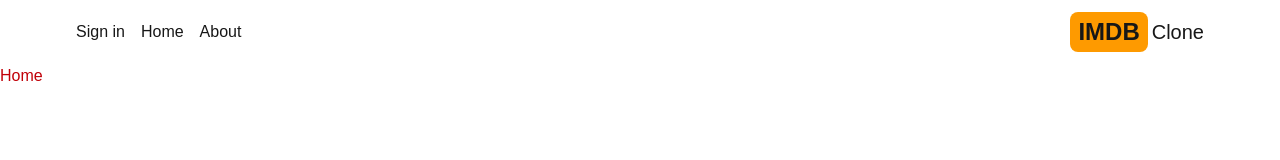
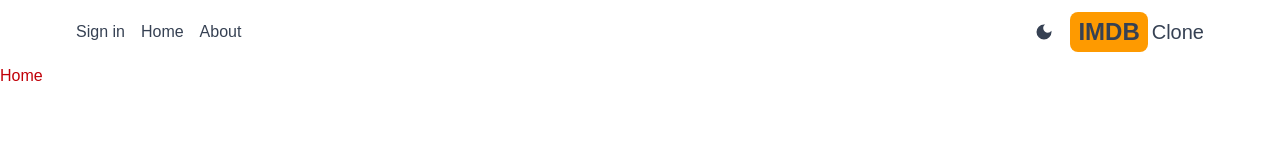
Before and after one commit to Edwards-Alex/next-imdb, a Next.js app: page / in a window 1280 px wide. Shown: the top 160 px of the page. Built offline with nearby package versions, Linux system fonts and the light colour scheme.

Commit message:
add dark mode functionality but not work ... fix after

```diff
--- a/src/app/layout.js
+++ b/src/app/layout.js
@@ -1,6 +1,7 @@
 import { Geist, Geist_Mono } from "next/font/google";
 import "./globals.css";
-import Header from "../components/Header.jsx";
+import Header from "@/components/Header";
+import ThemCom from "@/components/ThemeCom";
 
 const geistSans = Geist({
   variable: "--font-geist-sans",
@@ -19,12 +20,12 @@
 
 export default function RootLayout({ children }) {
   return (
-    <html lang="en">
-      <body
-        className={`${geistSans.variable} ${geistMono.variable} antialiased`}
-      >
-        <Header />
-        {children}
+    <html lang="en" suppressHydrationWarning>
+      <body>
+        <ThemCom>
+          <Header />
+          {children}
+        </ThemCom>
       </body>
     </html>
   );
--- /dev/null
+++ b/src/components/DarkModeSwitch.jsx
@@ -0,0 +1,27 @@
+'use client'
+import { MdLightMode, MdDarkMode } from 'react-icons/md'
+import { useTheme } from "next-themes"
+import { useEffect, useState } from "react";
+
+export default function DarkModeSwitch() {
+    const { theme, setTheme, systemTheme } = useTheme();
+    const [mounted, setMounted] = useState(false);
+    const currentTheme = theme === 'system' ? systemTheme : theme;
+    useEffect(() => setMounted(true), []);
+    return (
+        <div>
+            {mounted &&
+                (currentTheme === 'dark' ? (
+                    <MdLightMode
+                        onClick={() => setTheme('light')}
+                        className='text-xl cursor-pointer hover:text-amber-500'
+                    />
+                ) : (
+                    <MdDarkMode
+                        onClick={( ) => setTheme('dark')}
+                        className='text-xl cursor-pointer hover:text-amber-500'
+                    />
+                ))}
+        </div>
+    )
+}
--- a/src/components/Header.jsx
+++ b/src/components/Header.jsx
@@ -1,5 +1,6 @@
 import React from 'react'
 import Link from 'next/link'
+import DarkModeSwitch from './DarkModeSwitch.jsx'
 
 export default function Header() {
   return (
@@ -15,6 +16,8 @@
           <Link href={'/about'}>About</Link>
         </li>
       </ul>
+      <div className='flex items-center gap-4'>
+        <DarkModeSwitch />
         <Link href={'/'} className='flex gap-1 items-center'>
           <span className='text-2xl font-bold bg-amber-500 py-1 px-2 rounded-lg'>
             IMDB
@@ -22,5 +25,6 @@
           <span className='text-xl hidden sm:inline'>Clone</span>
         </Link>
       </div>
+    </div>
   )
 }
--- /dev/null
+++ b/src/components/ThemeCom.jsx
@@ -0,0 +1,13 @@
+"use client"
+
+import { ThemeProvider } from 'next-themes'
+
+export default function Providers({ children }) {
+    return (
+        <ThemeProvider attribute='class' defaultTheme='system'>
+            <div className="text-gray-700 dark:text-gray-200 dark:bg-gray-700 min-h-screen select-none
+            transition-colors duration-300">
+                {children}
+            </div>
+        </ThemeProvider>)
+}
--- /dev/null
+++ b/tailwind.config.mjs
@@ -0,0 +1,20 @@
+// tailwind.config.mjs
+const tailwindConfig = {
+    content: [
+        './src/pages/**/*.{js,ts,jsx,tsx}',
+        './src/components/**/*.{js,ts,jsx,tsx}',
+        './src/app/**/*.{js,ts,jsx,tsx}',
+    ],
+    theme: {
+        extend: {
+            colors:{
+                background:"var(--background)",
+                foreground:"var(--foreground)",
+            },
+        },
+    },
+    plugins: [],
+    darkMod:'class',
+};
+
+export default tailwindConfig;
```
Also changed, not shown: package.json (+7 -3 lines), 1 other file (tests, documents, lock files or other folders). Lines whose indentation alone changed are shown as unchanged.
